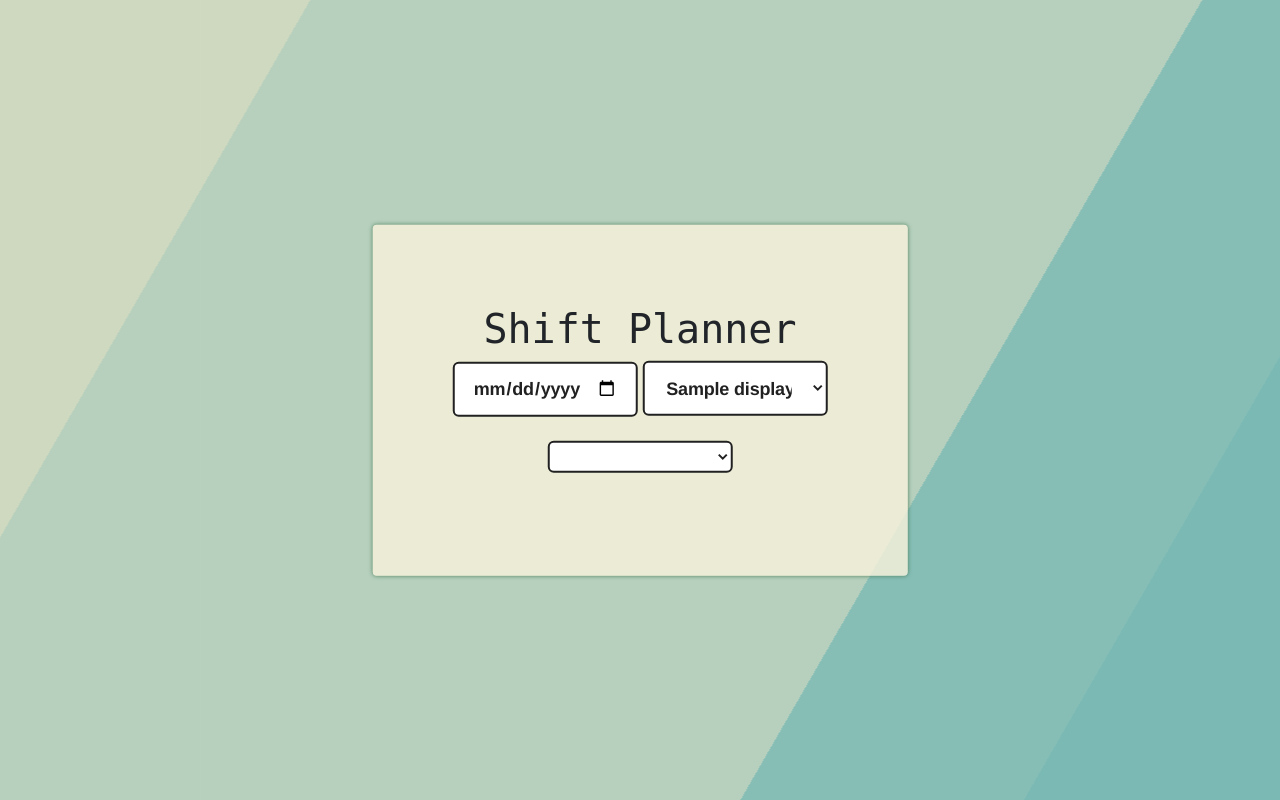
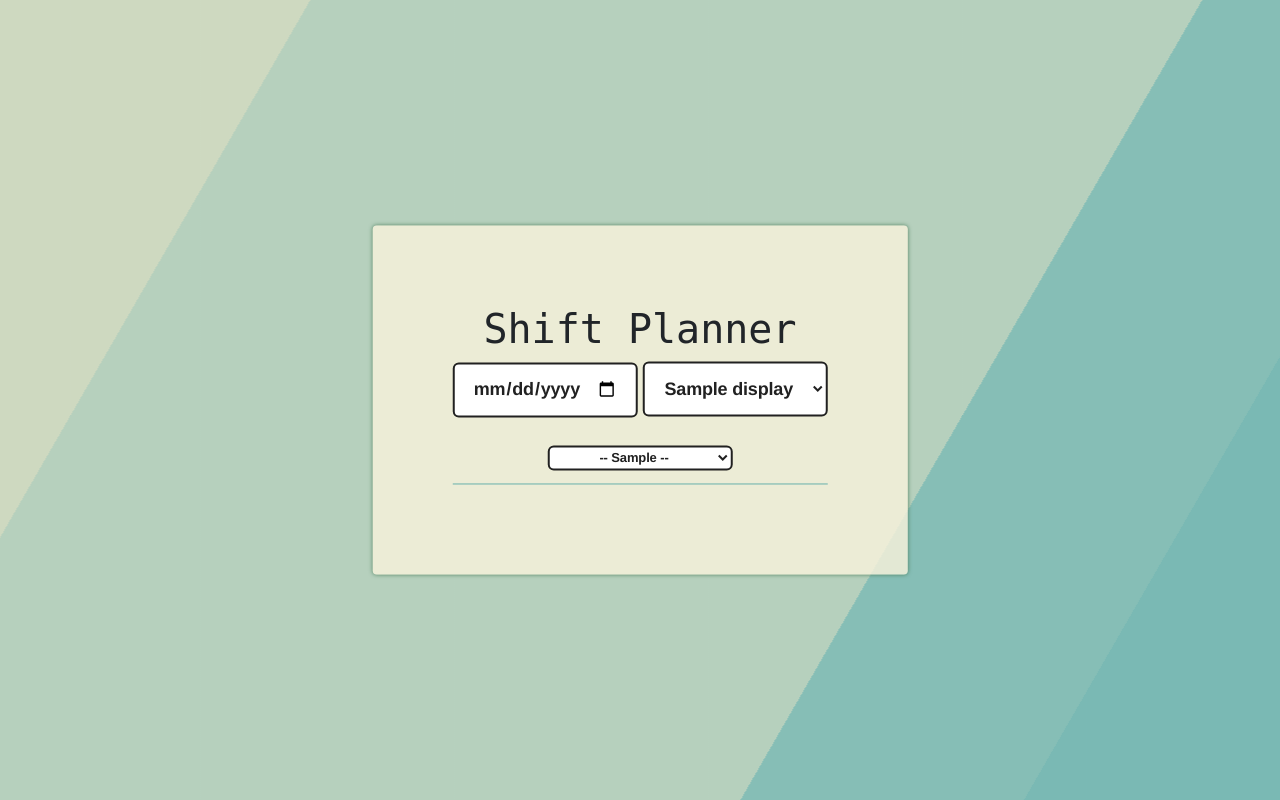
Before and after one commit to TeaganPetterson/ShiftSchedulingProject, a Flask app: template templates/shiftEditor.html in a window 1280 px wide. Run offline with Flask 2, Linux system fonts and the light colour scheme; tables that the repository leaves empty hold one stand-in row (values such as "Sample post"); the template is opened without the code that fills it: values that come from a table or form of the project are taken from there, most other values are stand-ins (such as "Sample title", 1, 10 or a date in 2020); some libraries are stand-ins or nearby versions.

Commit message:
got lines separating stations

```diff
--- a/static/style.css
+++ b/static/style.css
@@ -149,9 +149,9 @@
 	font-weight: 700;
 	letter-spacing: -.01em;
 	line-height: 1.3;
-	padding: .875rem 1.125rem;
+	padding: .1rem .125rem;
 	position: relative;
-	text-align: left;
+	text-align: center;
 	text-decoration: none;
 	transition: transform .2s;
 	user-select: none;
@@ -281,3 +281,13 @@
 .calendar-input:disabled:active {
 	transform: none;
 }
+
+
+.selectedEmployees {
+	margin-bottom: 10px;
+	border-bottom-width: 1px;
+	border-bottom-style: solid;
+	padding-bottom: 10px;
+	padding-left: 0;
+	border-color: #68B0AB;
+}
--- a/templates/shiftEditor.html
+++ b/templates/shiftEditor.html
@@ -34,13 +34,14 @@
 	<form action="/makeAssignments" method="POST" id="shiftAssignment">
 		{% for station in stations %}
 		<!-- <label for="{{ station.id }}">{{ station.station }}</label> -->
-		<div class="optionbox">
-			<select id="{{ station.id }}" onchange="autoClick()" class="select-box" style="height: 25px;"">
+		<div style="padding: .2rem;">
+			<select id="{{ station.id }}" onchange="autoClick()" class="select-box"
+				style="height: 25px; font-size: small;">
 				<!-- Populate the dropdown menu with employees -->
 				<option disabled selected value> -- {{ station.station }} -- </option>
 				{% for employee_id, employee_info in emps.items() %}
 				<option value=" {{ employee_id }}">{{ employee_info.first }} {{ employee_info.last
-				}}</option>
+					}}</option>
 				{% endfor %}
 			</select>
 		</div>
```
